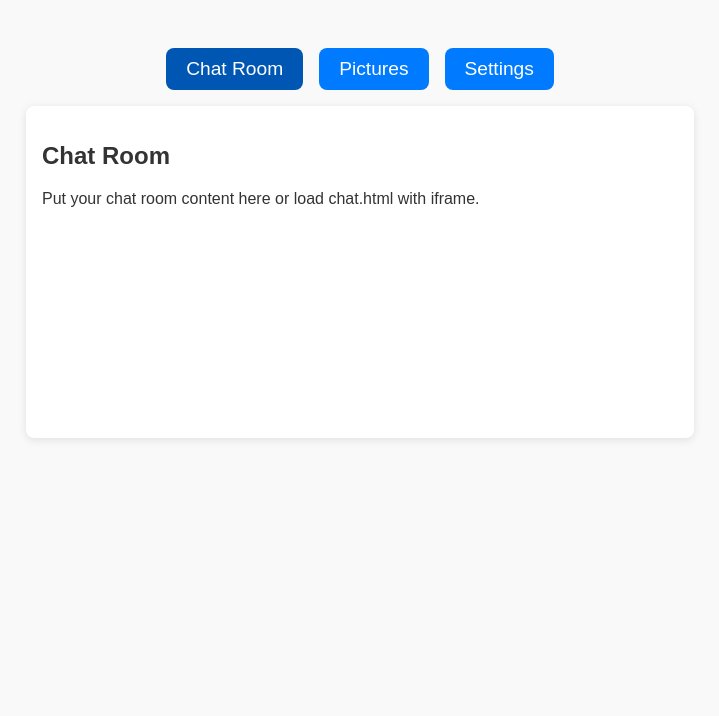
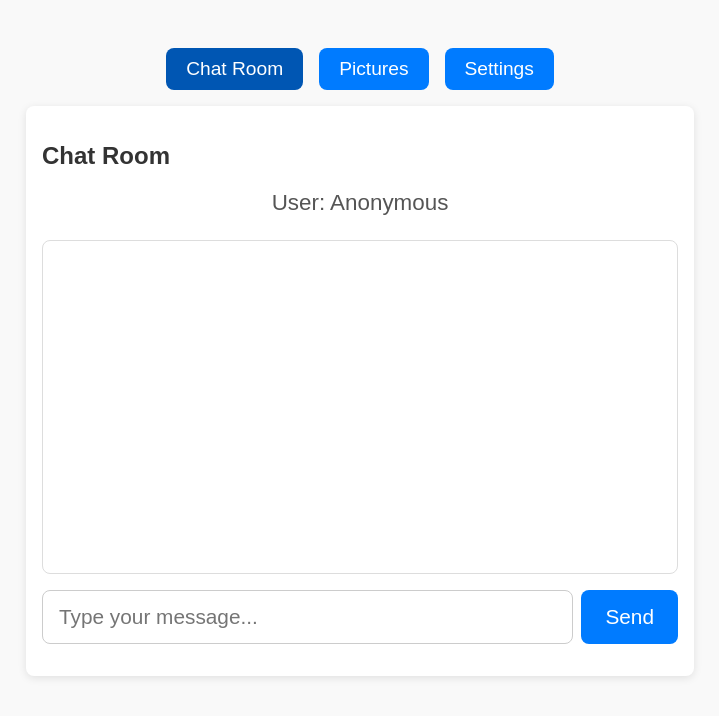
Before and after one commit to aares2ks08/T-rvabender44, a website: page public/chat.html in a window 1280 px wide. Shown: the whole page, without its empty margins (280-999 px from the left). Drawn offline with nearby package versions, Linux system fonts and the light colour scheme; no server answers.

Commit message:
chat.html

```diff
--- a/public/chat.html
+++ b/public/chat.html
@@ -1,9 +1,9 @@
 <!DOCTYPE html>
-<html lang="en">
+<html lang="en" >
 <head>
   <meta charset="UTF-8" />
   <meta name="viewport" content="width=device-width, initial-scale=1" />
-  <title>Chat App Menu</title>
+  <title>Chat App with Menu</title>
   <style>
     body {
       font-family: Arial, sans-serif;
@@ -30,7 +30,7 @@
       border-radius: 8px;
       transition: background-color 0.3s ease;
     }
-    #menu button.active {
+    #menu button:disabled {
       background-color: #0056b3;
       cursor: default;
     }
@@ -40,51 +40,138 @@
       padding: 1rem;
       border-radius: 8px;
       box-shadow: 0 2px 8px rgba(0,0,0,0.1);
-      min-height: 300px;
+      min-height: 400px;
     }
     section.active {
       display: block;
+    }
+    /* Chat styles */
+    #chat #usernameDisplay {
+      text-align: center;
+      font-size: 1.4rem;
+      margin-bottom: 1.5rem;
+      color: #555;
+    }
+    #chat #messages {
+      height: 300px;
+      overflow-y: auto;
+      background: white;
+      padding: 1rem;
+      border: 1px solid #ddd;
+      border-radius: 8px;
+      margin-bottom: 1rem;
+      font-size: 1.2rem;
+      line-height: 1.4;
+    }
+    #chat #messages div {
+      margin-bottom: 1rem;
+      word-wrap: break-word;
+    }
+    #chat form {
+      display: flex;
+      gap: 0.5rem;
+      margin-bottom: 1rem;
+    }
+    #chat #messageInput {
+      flex-grow: 1;
+      padding: 14px 16px;
+      font-size: 1.3rem;
+      border-radius: 8px;
+      border: 1px solid #ccc;
+      outline: none;
+    }
+    #chat button {
+      padding: 14px 24px;
+      font-size: 1.3rem;
+      background-color: #007bff;
+      color: white;
+      border: none;
+      border-radius: 8px;
+      cursor: pointer;
+      transition: background-color 0.3s ease;
+    }
+    #chat button:hover {
+      background-color: #0056b3;
     }
   </style>
 </head>
 <body>
 
   <div id="menu">
-    <button data-section="chat" class="active">Chat Room</button>
+    <button data-section="chat" disabled>Chat Room</button>
     <button data-section="pictures">Pictures</button>
     <button data-section="settings">Settings</button>
   </div>
 
   <section id="chat" class="active">
     <h2>Chat Room</h2>
-    <p>Put your chat room content here or load chat.html with iframe.</p>
+    <div id="usernameDisplay"></div>
+    <div id="messages"></div>
+
+    <form id="messageForm">
+      <input id="messageInput" autocomplete="off" placeholder="Type your message..." />
+      <button type="submit">Send</button>
+    </form>
   </section>
 
   <section id="pictures">
     <h2>Pictures</h2>
-    <p>This is where pictures will be shown.</p>
+    <p>Here you can upload and view pictures separately from the chat.</p>
   </section>
 
   <section id="settings">
     <h2>Settings</h2>
-    <p>Your app settings go here.</p>
+    <p>Settings content goes here.</p>
   </section>
 
+  <script src="/socket.io/socket.io.js"></script>
   <script>
+    // Menu toggle logic
     const buttons = document.querySelectorAll('#menu button');
     const sections = document.querySelectorAll('section');
 
     buttons.forEach(button => {
       button.addEventListener('click', () => {
-        // Remove active class from all buttons and sections
-        buttons.forEach(b => b.classList.remove('active'));
-        sections.forEach(s => s.classList.remove('active'));
+        // Enable all buttons
+        buttons.forEach(b => b.disabled = false);
+        // Disable clicked button
+        button.disabled = true;
 
-        // Add active class to clicked button and related section
-        button.classList.add('active');
+        // Hide all sections
+        sections.forEach(section => section.classList.remove('active'));
+        // Show selected section
         document.getElementById(button.dataset.section).classList.add('active');
       });
     });
+
+    // Chat logic
+    const socket = io();
+
+    const params = new URLSearchParams(window.location.search);
+    const user = params.get('user') || 'Anonymous';
+    document.getElementById('usernameDisplay').textContent = `User: ${user}`;
+
+    const messages = document.getElementById('messages');
+    const form = document.getElementById('messageForm');
+    const input = document.getElementById('messageInput');
+
+    form.addEventListener('submit', e => {
+      e.preventDefault();
+      if (input.value.trim()) {
+        socket.emit('chat message', { user, text: input.value.trim() });
+        input.value = '';
+      }
+    });
+
+    socket.on('chat message', msg => {
+      const div = document.createElement('div');
+      div.textContent = `${msg.user}: ${msg.text}`;
+      messages.appendChild(div);
+      messages.scrollTop = messages.scrollHeight;
+    });
+
+    // Disable initial active button for clarity
+    buttons[0].disabled = true;
   </script>
 
 </body>
```
